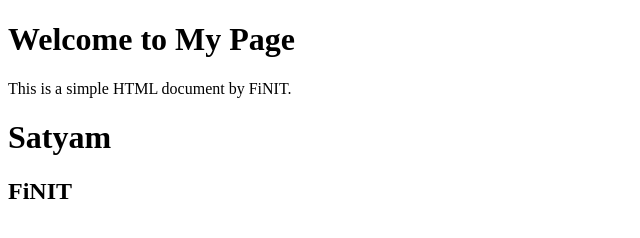
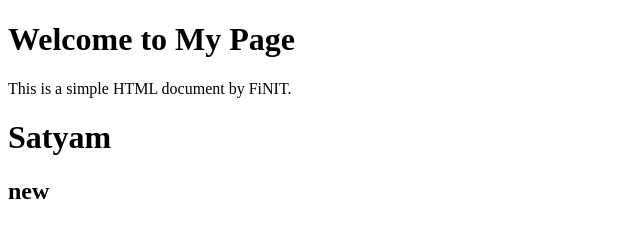
Before and after one commit to Ram9525/GitHub_Practice, a plain HTML site: page index.html in a window 1280 px wide. Shown: the full height of the page, 0-640 px from the left. Drawn offline with Linux system fonts and the light colour scheme.

Commit message:
Update index.html

```diff
--- a/index.html
+++ b/index.html
@@ -10,7 +10,7 @@
     <h1>Welcome to My Page</h1>
     <p>This is a simple HTML document by FiNIT.</p>
     <h1>Satyam</h1>
-    <h2>FiNIT</h2>
+    <h2>new</h2>
     <script>
         console.log("Hello, World!");
     </script>
```
